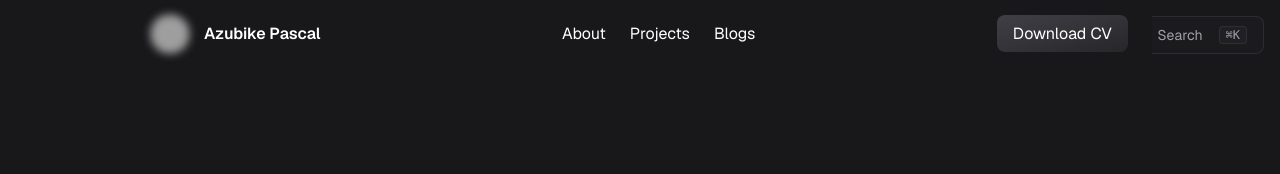
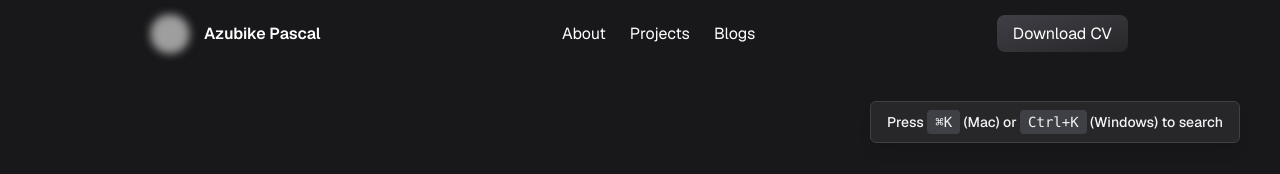
Before and after one commit to pascal-azubike/Pascal-Next-Portfolio, a Next.js app: page /about in a window 1280 px wide. Shown: the top 174 px of the page. Built offline with nearby package versions, Linux system fonts and the light colour scheme; grey boxes are pictures that could not be loaded.

Commit message:
added search tooltip

```diff
--- a/package.json
+++ b/package.json
@@ -104,6 +104,7 @@
     "@types/next-auth": "^3.15.0",
     "@types/node": "^20.14.2",
     "@types/nodemailer": "^6.4.15",
+    "@types/prettier": "^3.0.0",
     "@types/react": "^18",
     "@types/react-dom": "^18",
     "@types/react-infinite-scroller": "^1.2.5",
--- a/src/components/FloatingNavbar.tsx
+++ b/src/components/FloatingNavbar.tsx
@@ -102,7 +102,7 @@ export const FloatingNavbar = () => {
               <Menu className="h-4 w-4 " />
             </Button>
           </SheetTrigger>
-          <SheetContent side="right" className="bg-zinc-900 text-white">
+          <SheetContent side="right" className="bg-zinc-900 z-[9999] text-white">
             <div className="flex flex-col space-y-4 mt-8">
               {navItems.map((item, index) => (
                 <Link key={index} href={item.href}>
--- a/src/components/footer.tsx
+++ b/src/components/footer.tsx
@@ -30,7 +30,7 @@ const Footer = () => {
   };
 
   return (
-    <footer className="border-t border-slate-900/5 py-10 max-w-6xl mx-auto px-8 mt-40">
+    <footer className="border-t border-slate-900/5 py-10 max-w-6xl mx-auto px-8 mt-40 ">
       {/* ... existing footer content ... */}
       <div className="flex flex-col justify-center items-center py-10  relative">
         <Link href={"/"} className="flex items-center mb-4">
@@ -110,7 +110,7 @@ const Footer = () => {
         <div className="fixed right-4 md:right-10 bottom-10 flex flex-col items-end z-[999999]">
           <button
             onClick={toggleMessageForm}
-            className="bg-zinc-700 w-14 h-14 rounded-full flex items-center justify-center hover:scale-105 hover:shadow-xl transition duration-200 shadow-lg"
+            className="bg-zinc-700 w-14 h-14  rounded-full flex items-center justify-center hover:scale-105 hover:shadow-xl transition duration-200 shadow-lg"
           >
             <MessageCircle className="w-6 h-6 text-zinc-100" />
           </button>
--- a/src/components/search.tsx
+++ b/src/components/search.tsx
@@ -5,6 +5,7 @@ import { Dialog, DialogContent } from "@/components/ui/dialog";
 import { Input } from "@/components/ui/input";
 import { useSearchStore } from "@/hooks/use-search-store";
 import { useRouter } from "next/navigation";
+import { Tooltip, TooltipContent, TooltipTrigger, TooltipProvider } from "@/components/ui/tooltip";
 
 const GlobalSearch = () => {
   const router = useRouter();
@@ -58,16 +59,24 @@ const GlobalSearch = () => {
 
   return (
     <>
-      <button
-        onClick={toggleOpen}
-        className="fixed right-4 top-4 flex items-center gap-2 rounded-lg bg-zinc-800/30 backdrop-blur-sm border border-zinc-700/50 px-4 py-2 text-sm text-zinc-400 hover:text-zinc-200 hover:bg-zinc-700/40 transition-all"
-      >
-        <Search className="h-4 w-4" />
-        <span>Search</span>
-        <kbd className="pointer-events-none ml-2 hidden rounded border border-zinc-700/50 bg-zinc-800/50 px-1.5 font-mono text-xs sm:inline-block">
-          ⌘K
-        </kbd>
-      </button>
+      <div className="fixed right-4 top-4 hidden sm:block">
+        <TooltipProvider>
+          <Tooltip defaultOpen delayDuration={0}>
+            <TooltipTrigger asChild>
+              <div></div>
+            </TooltipTrigger>
+            <TooltipContent
+              className="z-[9999] bg-zinc-800 mt-[80px] mr-[40px] text-zinc-100 px-4 py-2.5 border border-zinc-700 shadow-lg"
+              sideOffset={5}
+              side="top"
+            >
+              <div className="text-sm flex flex-col gap-1 font-medium">
+                <p>Press <kbd className="px-2 py-1 bg-zinc-700 rounded">⌘K</kbd> (Mac) or <kbd className="px-2 py-1 bg-zinc-700 rounded">Ctrl+K</kbd> (Windows) to search</p>
+              </div>
+            </TooltipContent>
+          </Tooltip>
+        </TooltipProvider>
+      </div>
 
       <Dialog open={isOpen} onOpenChange={setOpen}>
         <DialogContent className="p-0 bg-[#1a1b1e] border border-zinc-800 shadow-2xl rounded-xl overflow-hidden">
```
Also changed, not shown: 1 other file (tests, documents, lock files or other folders).
